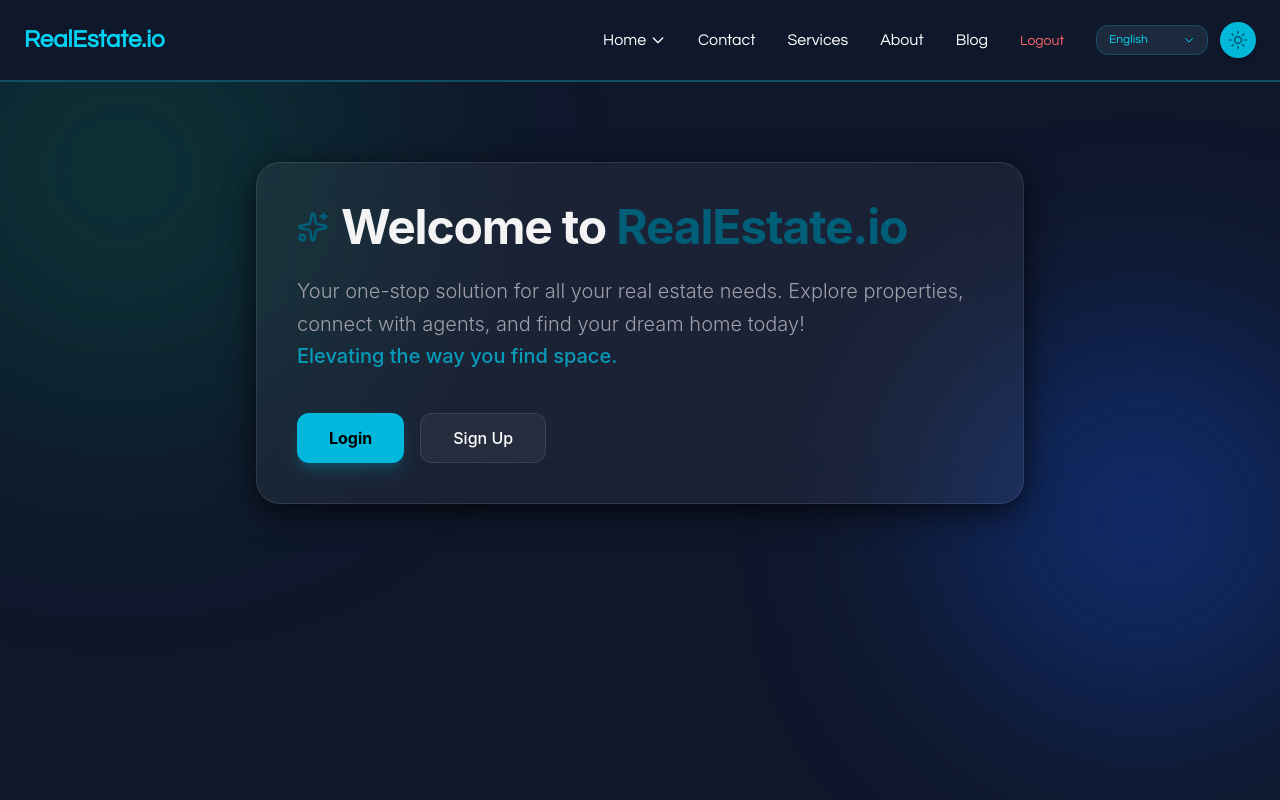
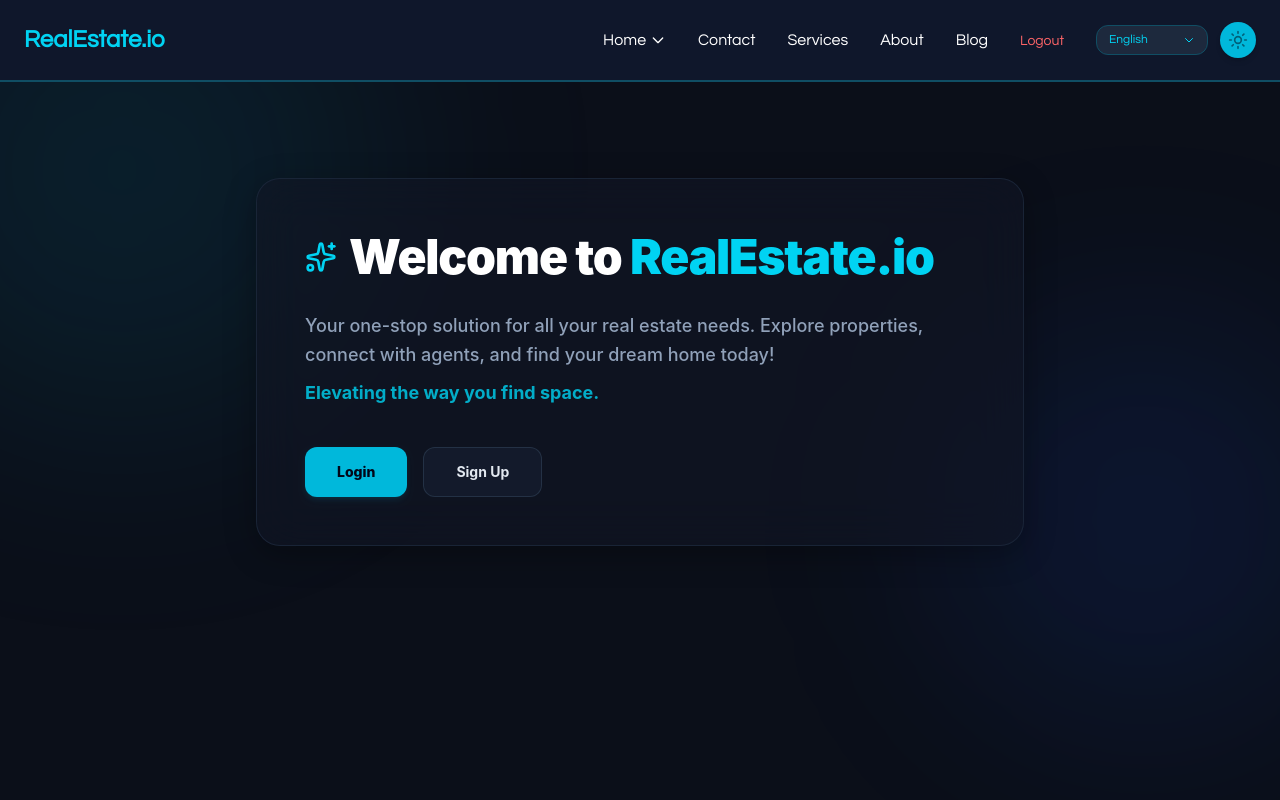
Before and after one commit to Div815/Login-signup-local-storage, a React (Vite) app in the folder login/: page / in a window 1280 px wide. Built offline with nearby package versions, Linux system fonts and the light colour scheme.

Commit message:
Changed the theme for the landing page

```diff
--- a/login/src/Components/LandingPage.jsx
+++ b/login/src/Components/LandingPage.jsx
@@ -1,70 +1,115 @@
-import "./Home.css"
-import { logout } from '../Utils/auth';
-import NavBar from './NavBar'
-import { Sparkles } from 'lucide-react';
-import { useNavigate } from 'react-router-dom';
-import ThemeToggle from './ThemeToggle';
-import { ThemeProvider } from '../context/ThemeContext';
-import { useTheme } from '../context/ThemeContext';
-
+import React from "react";
+import "./Home.css";
+import { logout } from "../Utils/auth";
+import NavBar from "./NavBar";
+import { Sparkles } from "lucide-react";
+import { useNavigate } from "react-router-dom";
+import ThemeToggle from "./ThemeToggle";
+import { ThemeProvider } from "../context/ThemeContext";
+import { useTheme } from "../context/ThemeContext";
 
 function LandingPage() {
   const navigate = useNavigate();
   const { theme } = useTheme();
+  const isDark = theme === "dark";
+
   const handleLogin = () => {
-    navigate('/login');
+    navigate("/login");
   };
   const handleSignup = () => {
-    navigate('/signup');
+    navigate("/signup");
   };
+
   return (
-
-    <div className={`min-h-screen ${theme === 'dark' ? 'bg-slate-900' : 'bg-black'} font-sans relative overflow-hidden`}>
-
-
-      <div className={`absolute top-[-10%] left-[-10%] w-[500px] h-[500px] ${theme === 'dark' ? 'bg-emerald-600/20' : 'bg-emerald-400/20'} rounded-full blur-[120px]`}></div>
-      <div className={`absolute bottom-[10%] right-[-5%] w-[400px] h-[400px] ${theme === 'dark' ? 'bg-blue-600/30' : 'bg-cyan-400/30'} rounded-full blur-[100px]`}></div>
+    <div
+      className={`min-h-screen font-sans relative overflow-hidden antialiased transition-colors duration-500
+      ${isDark ? "bg-[#0b0f19]" : "bg-[#f8fafc]"}`}
+    >
+      {/* Dynamic Background Blur Accents */}
+      <div
+        className={`absolute top-[-10%] left-[-10%] w-[500px] h-[500px] rounded-full blur-[120px] transition-all duration-500
+        ${isDark ? "bg-cyan-500/10" : "bg-emerald-500/10"}`}
+      ></div>
+      <div
+        className={`absolute bottom-[10%] right-[-5%] w-[400px] h-[400px] rounded-full blur-[100px] transition-all duration-500
+        ${isDark ? "bg-blue-600/10" : "bg-teal-400/10"}`}
+      ></div>
 
       <NavBar />
 
-      {/* 3. The Glass Card */}
-      <main className="relative z-10 flex items-center justify-center pt-20 px-4">
-        <section className="
-          flex flex-col gap-6 max-w-3xl w-full p-10
-          /* Glassmorphism Core Classes */
-          bg-white/5 backdrop-blur-xl
-          border border-white/10
-          shadow-[0_8px_32px_0_rgba(0,0,0,0.7)]
-          rounded-3xl
-          text-zinc-100
-        ">
+      {/* Main Glass Workspace Card */}
+      <main className="relative z-10 flex items-center justify-center pt-24 px-4">
+        <section
+          className={`flex flex-col gap-6 max-w-3xl w-full p-8 md:p-12 rounded-3xl border transition-all duration-500
+          ${
+            isDark
+              ? "bg-[#111726]/60 backdrop-blur-xl border-slate-800/80 shadow-[0_8px_32px_0_rgba(0,0,0,0.3)] text-slate-100"
+              : "bg-white/80 backdrop-blur-xl border-slate-200 shadow-[0_8px_32px_0_rgba(15,23,42,0.04)] text-slate-800"
+          }`}
+        >
           <div className="flex items-center gap-3">
-            <Sparkles className={`${theme === 'dark' ? 'text-cyan-800' : 'text-emerald-400'}`} size={32} />
-            <h1 className="text-4xl md:text-5xl font-bold tracking-tight">
-              Welcome to <span className={`${theme === 'dark' ? 'text-cyan-800' : 'text-emerald-400'}`}>RealEstate.io</span>
+            <Sparkles
+              className={`transition-colors duration-300 ${
+                isDark ? "text-cyan-400" : "text-emerald-500"
+              }`}
+              size={32}
+            />
+            <h1
+              className={`text-3xl md:text-5xl font-black tracking-tight leading-tight ${
+                isDark ? "text-white" : "text-slate-900"
+              }`}
+            >
+              Welcome to{" "}
+              <span className={isDark ? "text-cyan-400" : "text-emerald-600"}>
+                RealEstate.io
+              </span>
             </h1>
           </div>
 
-          <p className="text-lg md:text-xl text-zinc-400 leading-relaxed font-light">
-            Your one-stop solution for all your real estate needs. Explore properties,
-            connect with agents, and find your dream home today!
-            <span className={`block ${theme === 'dark' ? 'text-cyan-500/80' : 'text-emerald-500/80'} font-medium`}>
+          <p
+            className={`text-base md:text-lg leading-relaxed font-medium transition-colors duration-300
+            ${isDark ? "text-slate-400" : "text-slate-500"}`}
+          >
+            Your one-stop solution for all your real estate needs. Explore
+            properties, connect with agents, and find your dream home today!
+            <span
+              className={`block mt-2 font-bold ${
+                isDark ? "text-cyan-400/80" : "text-emerald-600/80"
+              }`}
+            >
               Elevating the way you find space.
             </span>
           </p>
 
           <div className="flex gap-4 mt-4">
-            <button onClick={handleLogin} className={`${theme === 'dark' ? 'px-8 py-3 bg-cyan-500 hover:bg-cyan-400' : 'px-8 py-3 bg-emerald-500 hover:bg-emerald-400'} text-black font-bold rounded-xl transition shadow-lg shadow-cyan-500/20`}>
+            <button
+              onClick={handleLogin}
+              className={`px-8 py-3.5 font-extrabold text-sm rounded-xl transition-all duration-300 shadow-md cursor-pointer hover:scale-[1.01] active:scale-[0.99]
+                ${
+                  isDark
+                    ? "bg-cyan-500 text-slate-950 hover:bg-cyan-400 shadow-cyan-500/10"
+                    : "bg-emerald-600 text-white hover:bg-emerald-500 shadow-emerald-600/10"
+                }`}
+            >
               Login
             </button>
-            <button onClick={handleSignup} className={`${theme === 'dark' ? 'px-8 py-3 bg-white/5 hover:bg-white/10 border border-white/10' : 'px-8 py-3 bg-white/5 hover:bg-white/10 border border-white/10'} text-white font-medium rounded-xl transition`}>
+            <button
+              onClick={handleSignup}
+              className={`px-8 py-3.5 font-bold text-sm rounded-xl transition-all duration-300 border cursor-pointer hover:scale-[1.01] active:scale-[0.99]
+                ${
+                  isDark
+                    ? "bg-slate-800/40 border-slate-700/60 text-slate-200 hover:bg-slate-800/80 hover:border-slate-600"
+                    : "bg-slate-50 border-slate-200 text-slate-700 hover:bg-slate-100 hover:border-slate-300"
+                }`}
+            >
               Sign Up
             </button>
+            {/* Kept theme controls container safe without breaking template properties */}
           </div>
         </section>
       </main>
     </div>
-  )
+  );
 }
 
 export default LandingPage;
```
